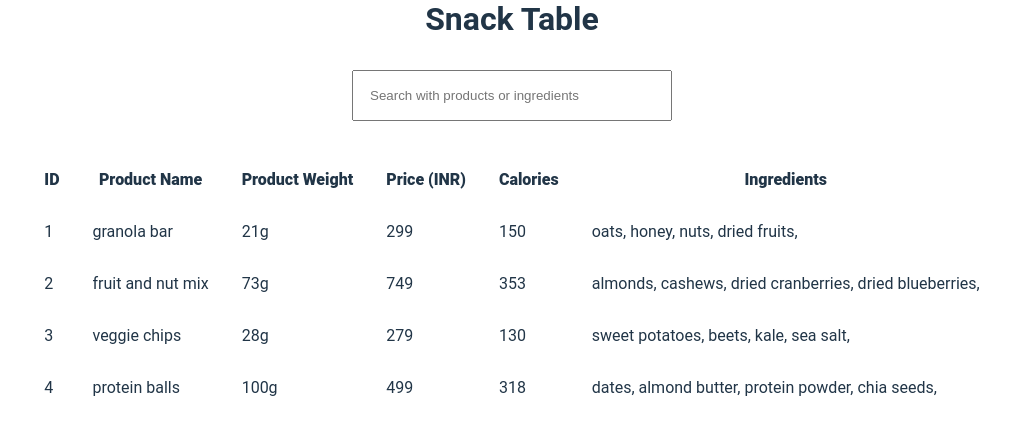
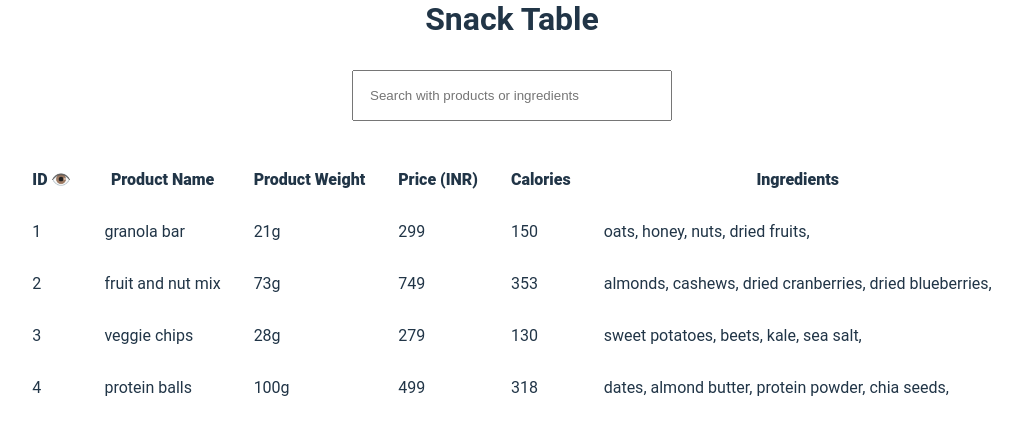
Before and after one commit to Bonitoflakes/mcr3, a React (Vite) app: page / in a window 1280 px wide. Shown: the top 434 px of the page, without its empty margins (128-1150 px from the left). Built offline with nearby package versions, Linux system fonts and the light colour scheme.

Commit message:
refactor: Table Head

```diff
--- a/src/components/SnacksTable/SnackTable.jsx
+++ b/src/components/SnacksTable/SnackTable.jsx
@@ -2,8 +2,7 @@
 import "./SnackTable.css";
 import { useState } from "react";
 import { TableBody } from "./TableBody";
-
-const emotes = ["", "👇", "👆"];
+import { TableHead } from "./TableHead";
 
 export const SnackTable = ({ snacks }) => {
   const [sortOrder, setSortOrder] = useState(0);
@@ -47,24 +46,7 @@ export const SnackTable = ({ snacks }) => {
   return (
     <div>
       <table>
-        <thead>
-          <th onClick={() => handleSortClick("id")}>ID {sortType === "id" && emotes[sortOrder]}</th>
-          <th onClick={() => handleSortClick("product_name")}>
-            Product Name {sortType === "product_name" && emotes[sortOrder]}{" "}
-          </th>
-          <th onClick={() => handleSortClick("product_weight")}>
-            Product Weight {sortType === "product_weight" && emotes[sortOrder]}{" "}
-          </th>
-          <th onClick={() => handleSortClick("price")}>
-            Price (INR) {sortType === "price" && emotes[sortOrder]}{" "}
-          </th>
-          <th onClick={() => handleSortClick("calories")}>
-            Calories {sortType === "calories" && emotes[sortOrder]}{" "}
-          </th>
-          <th onClick={() => handleSortClick("ingredients")}>
-            Ingredients {sortType === "ingredients" && emotes[sortOrder]}{" "}
-          </th>
-        </thead>
+        <TableHead handleSortClick={handleSortClick} sortOrder={sortOrder} sortType={sortType} />
         <TableBody snacks={sortedSnacks} />
       </table>
     </div>
--- /dev/null
+++ b/src/components/SnacksTable/TableHead.jsx
@@ -0,0 +1,64 @@
+/* eslint-disable react/prop-types */
+const emotes = ["👁️", "👇", "👆"];
+
+const head = [
+  {
+    id: "id",
+    title: "ID",
+  },
+  {
+    id: "product_name",
+    title: "Product Name",
+  },
+  {
+    id: "product_weight",
+    title: "Product Weight",
+  },
+  {
+    id: "price",
+    title: "Price (INR)",
+  },
+  {
+    id: "calories",
+    title: "Calories",
+  },
+  {
+    id: "ingredients",
+    title: "Ingredients",
+  },
+];
+
+export const TableHead = ({ handleSortClick, sortOrder, sortType }) => {
+  return (
+    <>
+      <thead>
+        {head.map(({ id, title }) => (
+          <th key={id} onClick={() => handleSortClick(id)}>
+            {title} {sortType === id && emotes[sortOrder]}
+          </th>
+        ))}
+        {/* <th onClick={() => handleSortClick("id")}>ID {sortType === "id" && emotes[sortOrder]}</th>
+
+        <th onClick={() => handleSortClick("product_name")}>
+          Product Name {sortType === "product_name" && emotes[sortOrder]}
+        </th>
+
+        <th onClick={() => handleSortClick("product_weight")}>
+          Product Weight {sortType === "product_weight" && emotes[sortOrder]}
+        </th>
+
+        <th onClick={() => handleSortClick("price")}>
+          Price (INR) {sortType === "price" && emotes[sortOrder]}
+        </th>
+
+        <th onClick={() => handleSortClick("calories")}>
+          Calories {sortType === "calories" && emotes[sortOrder]}
+        </th>
+
+        <th onClick={() => handleSortClick("ingredients")}>
+          Ingredients {sortType === "ingredients" && emotes[sortOrder]}
+        </th> */}
+      </thead>
+    </>
+  );
+};
```
